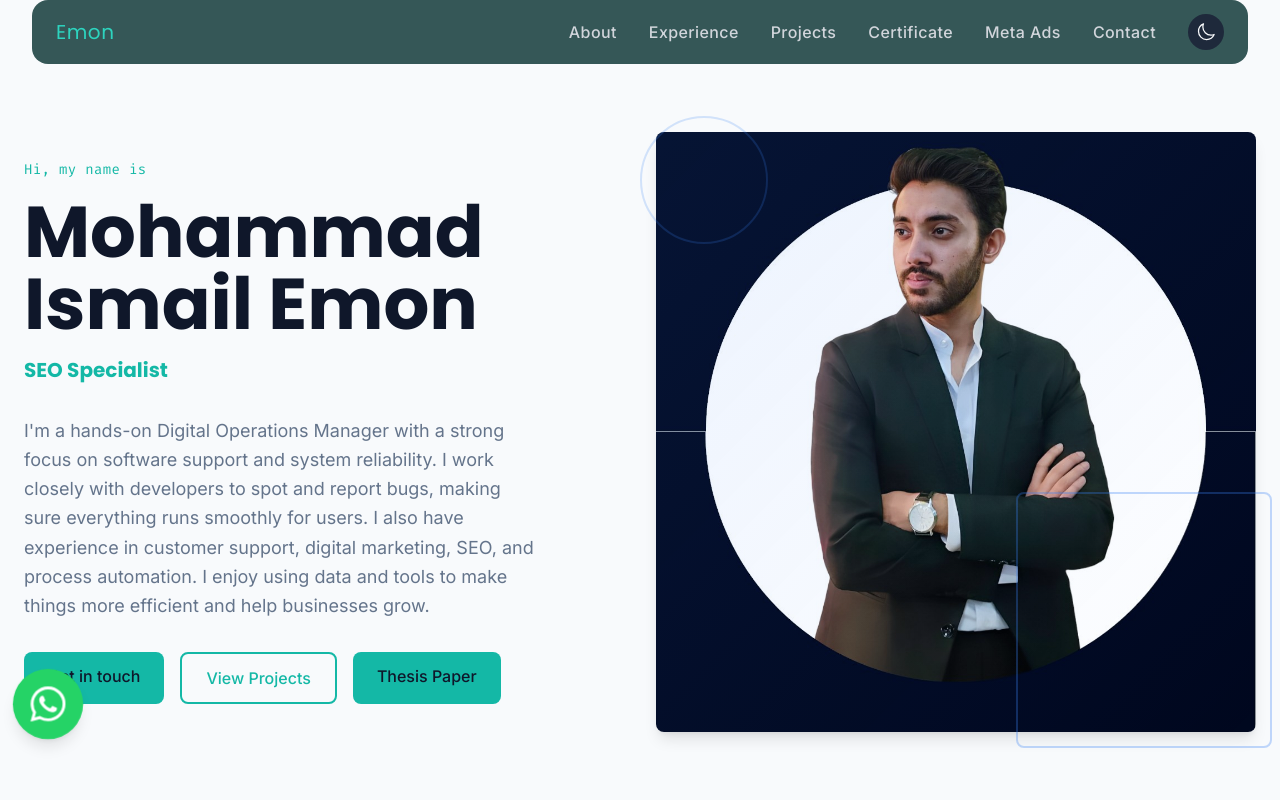
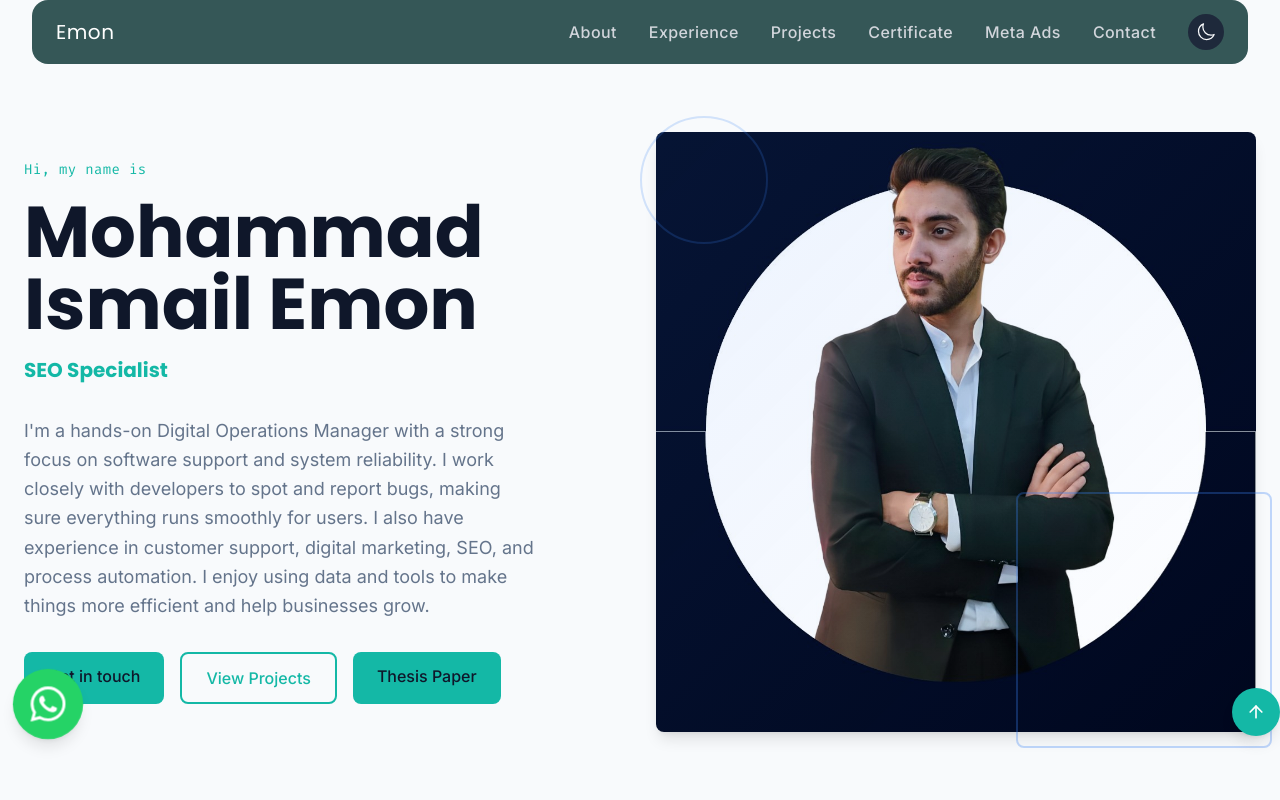
Before and after one commit to emon-ismail/2025-Ismail-emon-personal-portfolio, a Next.js app: page / in a window 1280 px wide. Shown: the top 800 px of the page. Built offline with nearby package versions, Linux system fonts and the light colour scheme.

Commit message:
Analytics done

```diff
--- a/src/app/ScrollToTopButton.tsx
+++ b/src/app/ScrollToTopButton.tsx
@@ -10,12 +10,13 @@ export default function ScrollToTopButton() {
 
   return (
     <button
-      onClick={scrollToTop}
-      aria-label="Scroll to top"
-      className="fixed bottom-4 right-4 z-[9999] w-12 h-12 rounded-full bg-[var(--primary)] text-white flex items-center justify-center shadow-lg hover:bg-[var(--primary-dark)] transition-all"
+    onClick={scrollToTop}
+    aria-label="Scroll to top"
+    className="sticky bottom-16 left-full z-[99999] w-12 h-12 rounded-full bg-[var(--primary)] text-white flex items-center justify-center shadow-lg hover:bg-[var(--primary-dark)] transition-all"
+  >
+    <ArrowUp className="w-5 h-5" />
+  </button>
 
-    >
-      <ArrowUp className="w-5 h-5" />
-    </button>
+
   )
 }
--- a/src/components/Navbar.tsx
+++ b/src/components/Navbar.tsx
@@ -27,14 +27,14 @@ export default function Navbar() {
       <nav className={`w-full max-w-[95%] md:max-w-7xl rounded-lg md:rounded-2xl transition-all duration-300 ${
         scrolled
           ? 'bg-[#042f2e]/95 dark:bg-[#042f2e]/95 backdrop-blur-md shadow-lg'
-          : 'bg-[#042f2e]/80 dark:bg-[#042f2e]/80 backdrop-blur-sm'
+          : 'bg-[#042f2e]/80 dark:bg-[#5eebd5]/50 backdrop-blur-sm'
       }`}>
         <div className="container mx-auto px-4 md:px-6">
           <div className="flex items-center justify-between h-16">
             <motion.a
               href="#"
               whileHover={{ scale: 1.05 }}
-              className="text-teal-400 font-display text-xl tracking-wide"
+              className="text-white font-display text-xl tracking-wide"
             >
               Emon
             </motion.a>
```
